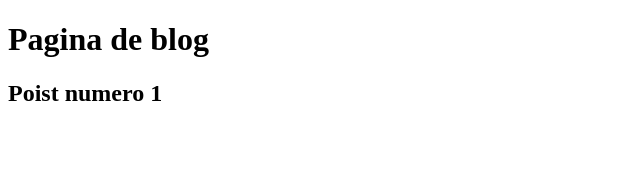
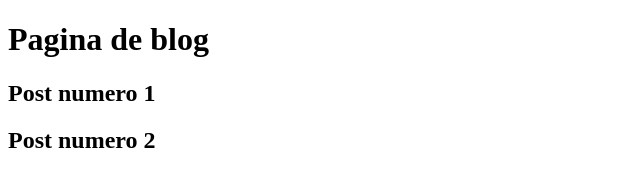
Before and after one commit to Leandro-Pinheiro-Dev/aulagithub, a plain HTML site: page blog.html in a window 1280 px wide. Shown: the whole page, without its empty margins (0-640 px from the left). Drawn offline with Linux system fonts and the light colour scheme.

Commit message:
Update blog

```diff
--- a/blog.html
+++ b/blog.html
@@ -7,6 +7,8 @@
 </head>
 <body>
     <h1>Pagina de blog</h1>
-    <h2>Poist numero 1</h2>
+    <h2>Post numero 1</h2>
+    <h2>Post numero 2</h2>
+
 </body>
 </html>
```
